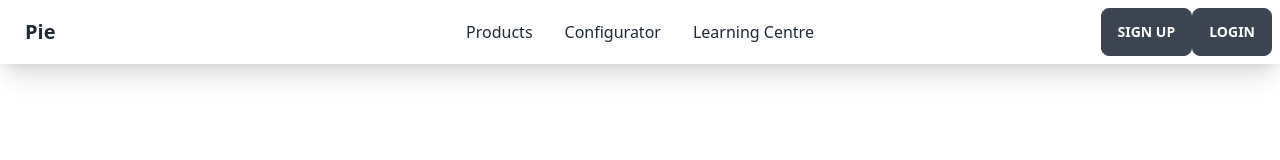
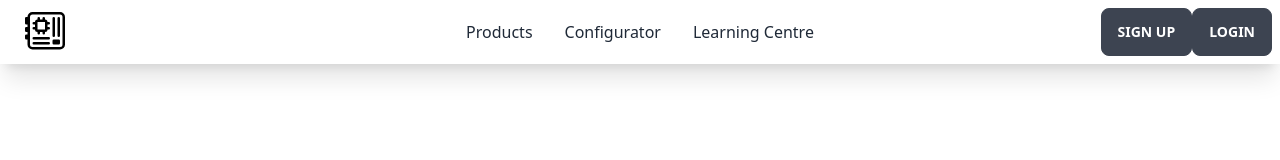
Before and after one commit to PScoriae/pc-price-comparison-site, a SvelteKit app: page / in a window 1280 px wide. Shown: the top 160 px of the page. Built offline with nearby package versions, Linux system fonts and the light colour scheme.

Commit message:
feat: change navbar logo

```diff
--- a/src/routes/+layout.svelte
+++ b/src/routes/+layout.svelte
@@ -27,7 +27,9 @@
 					<li><a href="/learning-centre">Learning Centre</a></li>
 				</ul>
 			</div>
-			<a href="/" class="btn btn-ghost normal-case text-xl">Pie</a>
+			<a href="/" class="btn btn-ghost normal-case text-xl"
+				><img src="/favicon.svg" alt="logo" class="w-10 h-10" /></a
+			>
 		</div>
 		<div class="navbar-center hidden lg:flex">
 			<ul class="menu menu-horizontal p-0">
```
